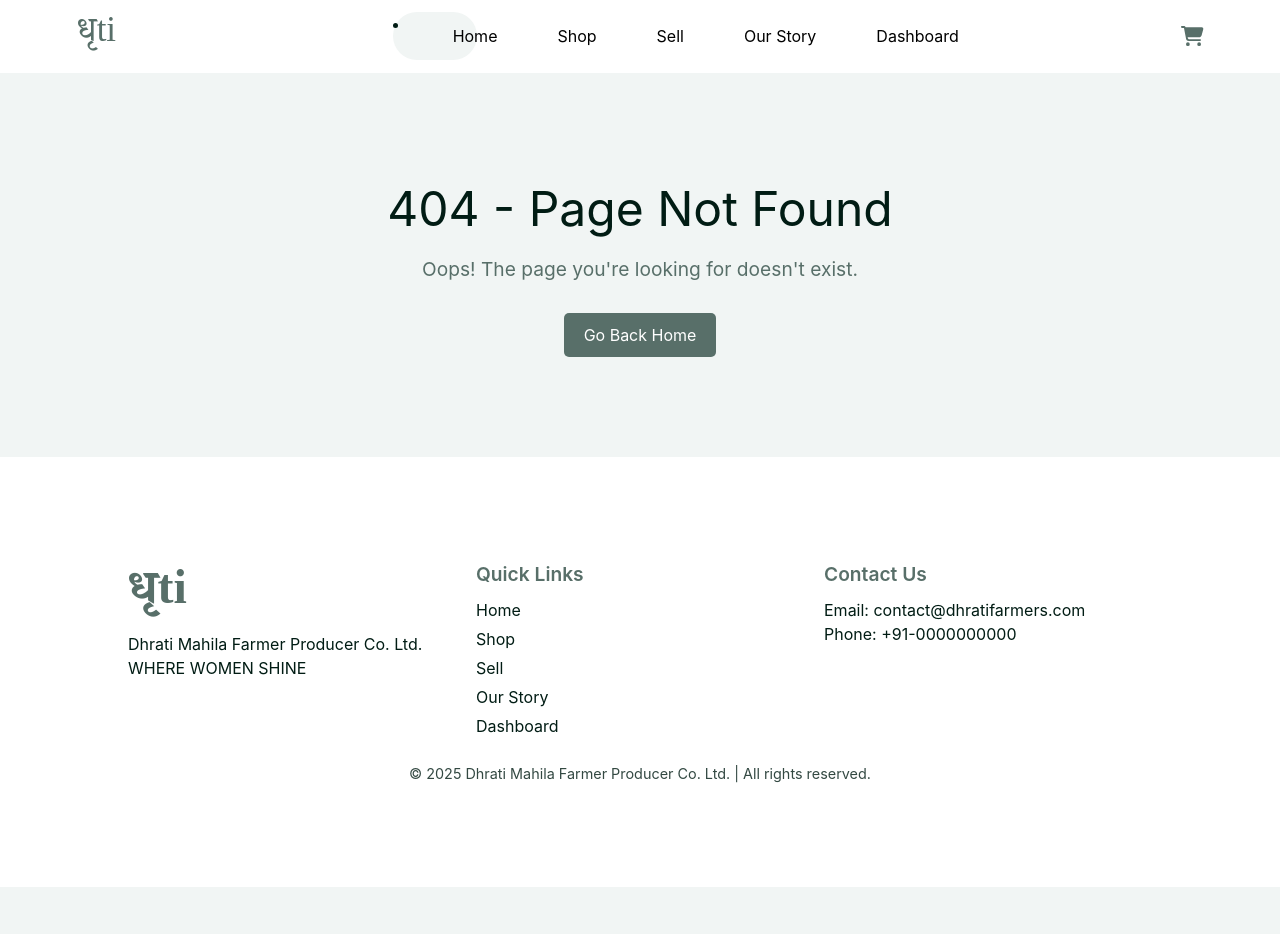
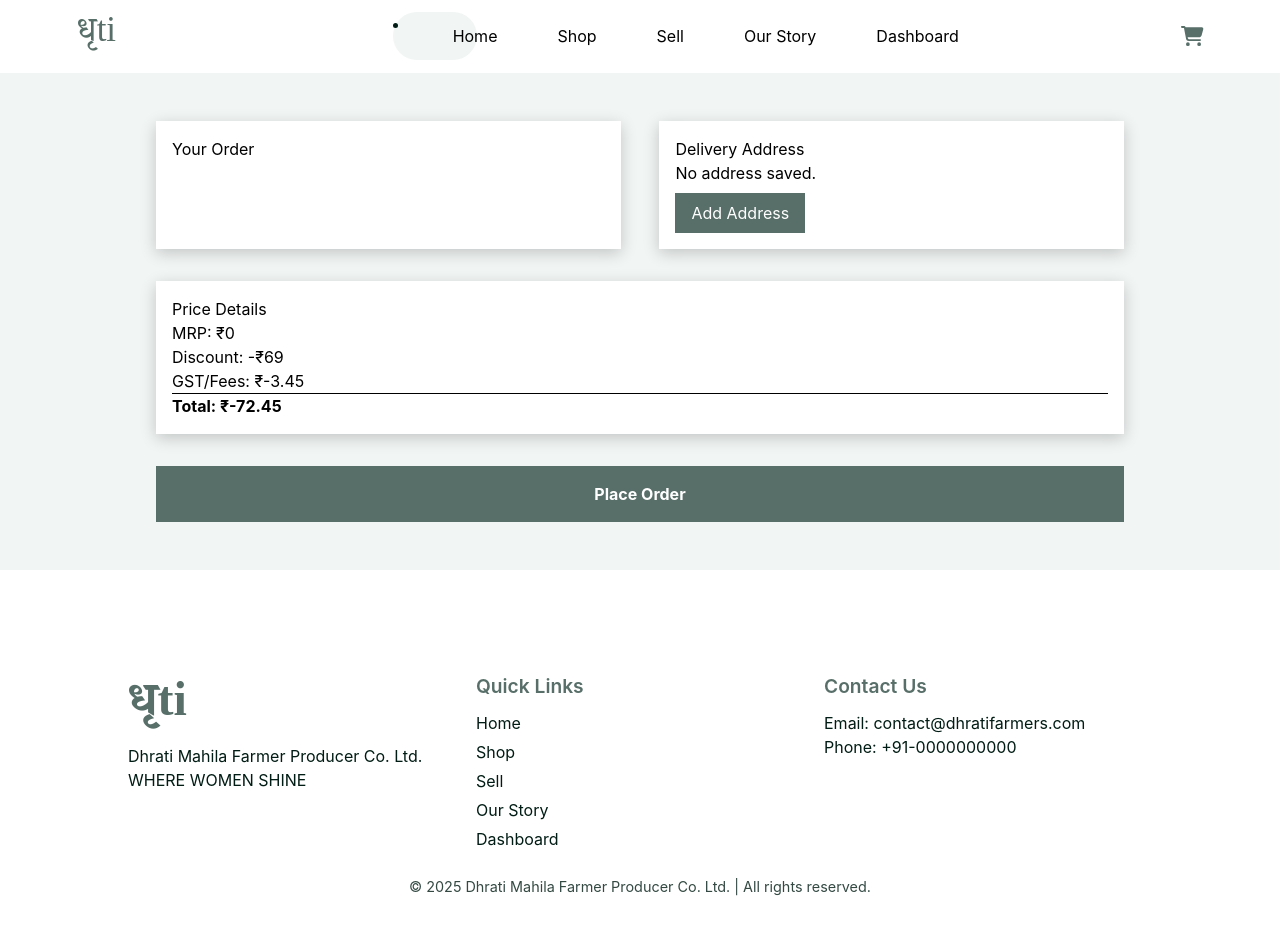
Before and after one commit to vikas-28/dhrati, a React (Vite) app: page /checkout in a window 1280 px wide. Shown: the top 934 px of the page. Before the commit the page ends 887 px from the top, so only its background shows below. Built offline with nearby package versions, Linux system fonts and the light colour scheme; a web font is replaced by a local one.

Commit message:
added the checkout page

```diff
--- a/src/App.jsx
+++ b/src/App.jsx
@@ -9,6 +9,7 @@ import ProductDetail from "./components/Pages/ProductDetail";
 import Home from "./components/Pages/Home";
 import Footer from "./components/Footer";
 import NotFound from "./components/Pages/NotFound";
+import Checkout from "./components/Pages/Checkout";
 
 function App() {
   const [cart, setCart] = useState([]);
@@ -21,6 +22,7 @@ function App() {
           <Route path="/" element={<Home />} />
           <Route path="/buyproducts" element={<BuyProducts />} />
           <Route path="/product/:id" element={<ProductDetail />} />
+          <Route path="/checkout" element={<Checkout />} />
           <Route path="*" element={<NotFound />} />
         </Routes>
         <Footer />
--- /dev/null
+++ b/src/components/Pages/Checkout.css
@@ -0,0 +1,85 @@
+.checkout-page {
+    max-width: 1000px;
+    margin: 2rem auto;
+    padding: 1rem;
+    display: flex;
+    flex-direction: column;
+    gap: 2rem;
+    font-family: sans-serif;
+  }
+
+  .main-content {
+    display: flex;
+    flex-direction: column;
+    gap: 2rem;
+  }
+
+  .order-info,
+  .address-section,
+  .price-summary {
+    background-color: #fff;
+    padding: 1rem;
+    box-shadow: 0px 4px 15px rgba(0, 0, 0, 0.2);
+  }
+
+  .order-item {
+    display: flex;
+    gap: 1rem;
+    margin-bottom: 1rem;
+    align-items: center;
+  }
+
+  .order-item img {
+    width: 60px;
+    height: 60px;
+    object-fit: cover;
+    border-radius: 6px;
+  }
+
+  .address-form input,
+  .address-form textarea {
+    display: block;
+    width: 100%;
+    margin-bottom: 0.7rem;
+    padding: 0.5rem;
+    border-radius: 5px;
+    border: 1px solid #ccc;
+  }
+
+  .address-form button,
+  .toggle-form-btn {
+    padding: 0.5rem 1rem;
+    background-color: #586F69;
+    color: white;
+    border: none;
+    cursor: pointer;
+    margin-top: 0.5rem;
+  }
+
+  .place-order-btn {
+    padding: 1rem;
+    background-color: #586F69;
+    color: white;
+    border: none;
+    font-weight: bold;
+    cursor: pointer;
+  }
+
+  .saved-address {
+    background-color: #e6f4ea;
+    padding: 0.8rem;
+    border-radius: 6px;
+    margin-bottom: 1rem;
+  }
+
+  @media (min-width: 768px) {
+    .main-content {
+      flex-direction: row;
+      justify-content: space-between;
+    }
+
+    .order-info,
+    .address-section {
+      width: 48%;
+    }
+  }
--- /dev/null
+++ b/src/components/Pages/Checkout.jsx
@@ -0,0 +1,164 @@
+import React, { useState, useContext } from "react";
+import CartContext from "../../context/CartContext";
+import "./Checkout.css";
+
+export default function Checkout() {
+  const { cart } = useContext(CartContext);
+
+  const [form, setForm] = useState({
+    email: "",
+    firstName: "",
+    lastName: "",
+    address: "",
+    city: "",
+    state: "",
+    zip: "",
+    phone: "",
+    notes: "",
+  });
+
+  const [savedAddress, setSavedAddress] = useState(null);
+  const [showForm, setShowForm] = useState(false);
+
+  const handleChange = (e) => {
+    const { name, value } = e.target;
+    setForm((prev) => ({ ...prev, [name]: value }));
+  };
+
+  const handleAddAddress = () => {
+    setSavedAddress(
+      `${form.firstName} ${form.lastName}, ${form.address}, ${form.city}, ${form.state}, ${form.zip}`
+    );
+    setShowForm(false);
+  };
+
+  const calculatePrice = () => {
+    const mrp = cart.reduce(
+      (total, item) => total + item.price * item.quantity,
+      0
+    );
+    const discount = 69;
+    const gst = (mrp - discount) * 0.05;
+    const total = mrp - discount + gst;
+    return { mrp, discount, gst, total };
+  };
+
+  const { mrp, discount, gst, total } = calculatePrice();
+
+  return (
+    <div className="checkout-page">
+      <div className="main-content">
+        <div className="order-info">
+          <h1>Your Order</h1>
+          {cart.map((item) => (
+            <div key={item.id} className="order-item">
+              <img src={item.image} alt={item.name} />
+              <div>
+                <p>
+                  {item.name} × {item.quantity}
+                </p>
+                <p>₹{item.price * item.quantity}</p>
+              </div>
+            </div>
+          ))}
+        </div>
+
+        <div className="address-section">
+          <h2>Delivery Address</h2>
+          {savedAddress ? (
+            <div className="saved-address">{savedAddress}</div>
+          ) : (
+            <p>No address saved.</p>
+          )}
+          <button
+            className="toggle-form-btn"
+            onClick={() => setShowForm(!showForm)}
+          >
+            {showForm ? "Cancel" : "Add Address"}
+          </button>
+
+          {showForm && (
+            <div className="address-form">
+              <input
+                type="email"
+                name="email"
+                placeholder="Email"
+                value={form.email}
+                onChange={handleChange}
+              />
+              <input
+                type="text"
+                name="firstName"
+                placeholder="First Name"
+                value={form.firstName}
+                onChange={handleChange}
+              />
+              <input
+                type="text"
+                name="lastName"
+                placeholder="Last Name"
+                value={form.lastName}
+                onChange={handleChange}
+              />
+              <input
+                type="text"
+                name="address"
+                placeholder="Street Address"
+                value={form.address}
+                onChange={handleChange}
+              />
+              <input
+                type="text"
+                name="city"
+                placeholder="City"
+                value={form.city}
+                onChange={handleChange}
+              />
+              <input
+                type="text"
+                name="state"
+                placeholder="State"
+                value={form.state}
+                onChange={handleChange}
+              />
+              <input
+                type="text"
+                name="zip"
+                placeholder="Zip Code"
+                value={form.zip}
+                onChange={handleChange}
+              />
+              <input
+                type="text"
+                name="phone"
+                placeholder="Phone"
+                value={form.phone}
+                onChange={handleChange}
+              />
+              <textarea
+                name="notes"
+                placeholder="Notes (optional)"
+                value={form.notes}
+                onChange={handleChange}
+              />
+              <button onClick={handleAddAddress}>Save Address</button>
+            </div>
+          )}
+        </div>
+      </div>
+
+      <div className="price-summary">
+        <h2>Price Details</h2>
+        <p>MRP: ₹{mrp}</p>
+        <p>Discount: -₹{discount}</p>
+        <p>GST/Fees: ₹{gst}</p>
+        <hr />
+        <p>
+          <strong>Total: ₹{total}</strong>
+        </p>
+      </div>
+
+      <button className="place-order-btn">Place Order</button>
+    </div>
+  );
+}
--- a/src/components/Pages/ShoppingCart.jsx
+++ b/src/components/Pages/ShoppingCart.jsx
@@ -1,4 +1,5 @@
 import React, { useState, useEffect, useContext } from "react";
+import { Link } from "react-router-dom";
 import { FontAwesomeIcon } from "@fortawesome/react-fontawesome";
 import { faCartShopping } from "@fortawesome/free-solid-svg-icons";
 import "./ShoppingCart.css";
@@ -118,7 +119,9 @@ export default function ShoppingCart() {
           <p>
             Subtotal: <strong>₹{cartTotal}</strong>
           </p>
-          <button className="checkout">Checkout</button>
+          <Link className="checkout" to="/checkout" onClick={toggleCart}>
+            Checkout
+          </Link>
         </div>
       </div>
     </>
```
